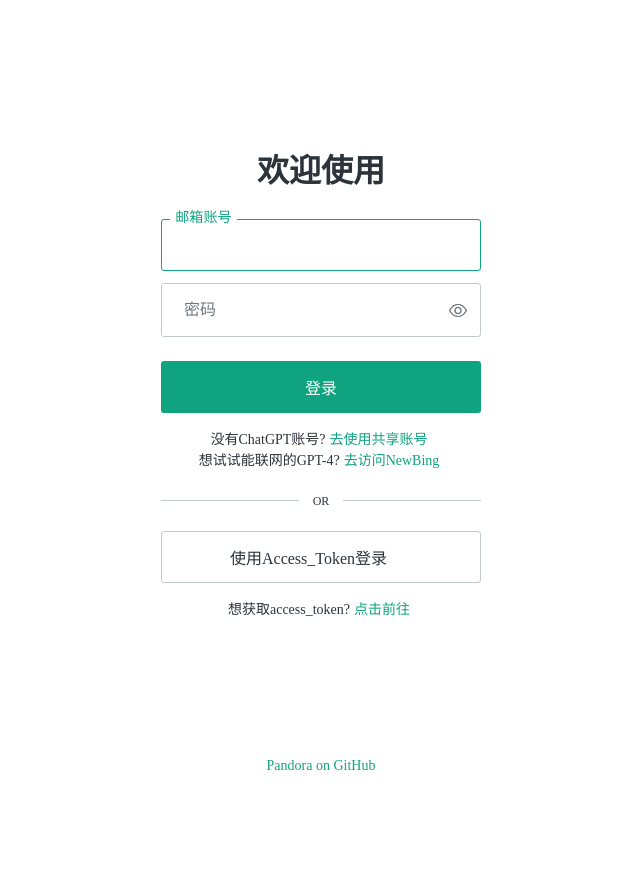
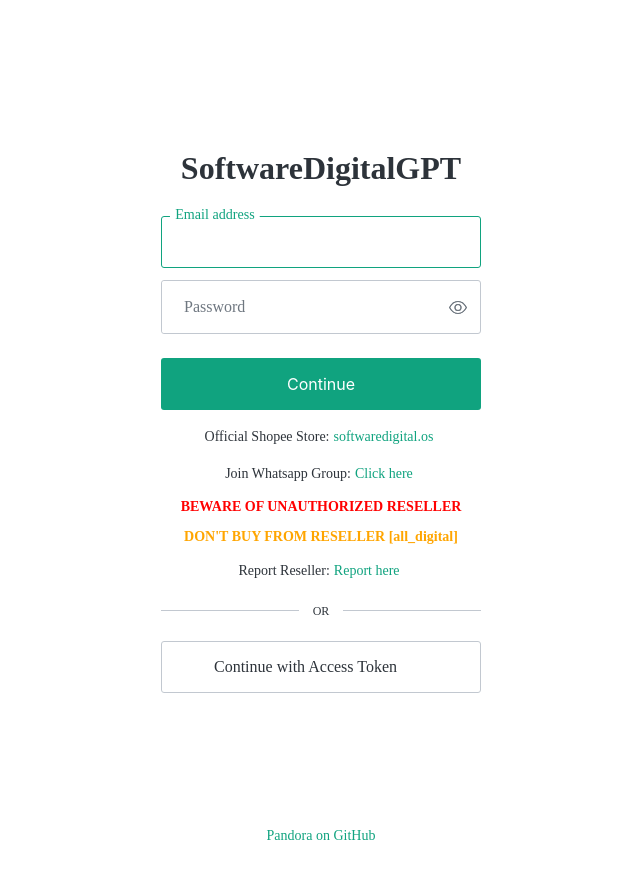
Before and after one commit to softwarexdigital/sdos-gptv2, a Flask app: page /auth/login in a window 1280 px wide. Shown: the whole page, without its empty margins (319-959 px from the left). Before the commit the page ends 770 px from the top, so only its background shows below. Run offline with Flask 3, Linux system fonts and the light colour scheme; some web fonts are replaced.

Commit message:
Add files via upload

```diff
--- a/src/pandora_cloud/flask/templates/login_full.html
+++ b/src/pandora_cloud/flask/templates/login_full.html
@@ -196,7 +196,7 @@
                         <div class="cb60e04f7">
                             <header class="c729fb2be cc2b5de2d">
                                 <div title="OpenAI" id="custom-prompt-logo" style="width: auto !important; height: 60px !important; position: static !important; margin: auto !important; padding: 0 !important; background-color: transparent !important; background-position: center !important; background-size: contain !important; background-repeat: no-repeat !important"></div>
-                                <h1 class="ca61186d8 cb87ac8dc">欢迎使用</h1>
+                                <h1 class="ca61186d8 cb87ac8dc">SoftwareDigitalGPT</h1>
                                 <div class="cc6691322 ccd3868ad"></div>
                             </header>
                             <div class="cd073cc55 c3057e255">
@@ -208,17 +208,17 @@
                                                     <label class="c41b9071b no-js c6e062879 cd80352de" for="username">Email address</label>
                                                     <input type="hidden" id="txtNext" name="next" value=""/>
                                                     <input class="input cdb43277e c07239cfd" inputMode="email" name="username" id="username" type="text" value="" required autoComplete="username" autoCapitalize="none" spellCheck="false" autoFocus/>
-                                                    <div class="c41b9071b js-required c6e062879 cd80352de" data-dynamic-label-for="username" aria-hidden="true">邮箱账号</div>
+                                                    <div class="c41b9071b js-required c6e062879 cd80352de" data-dynamic-label-for="username" aria-hidden="true">Email address</div>
                                                 </div>
                                             </div>
                                             <div class="input-wrapper _input-wrapper">
                                                 <div class="c51fadc8b c7cc0d651 password c9378f091" data-action-text="" data-alternate-action-text="">
                                                     <label class="c41b9071b no-js c6e062879 c3c2bcd98" for="password">Password</label>
                                                     <input class="input cdb43277e c94bb61d1" name="password" id="password" type="password" required autoComplete="current-password" autoCapitalize="none" spellCheck="false" autoFocus/>
-                                                    <div class="c41b9071b js-required c6e062879 c3c2bcd98" data-dynamic-label-for="password" aria-hidden="true">密码</div>
+                                                    <div class="c41b9071b js-required c6e062879 c3c2bcd98" data-dynamic-label-for="password" aria-hidden="true">Password</div>
                                                     <button type="button" class="c994ae14c ulp-button-icon ca2dc35c7 _button-icon" data-action="toggle">
-                                                        <span aria-hidden="true" class="password-icon-tooltip show-password-tooltip">显示密码</span>
-                                                        <span aria-hidden="true" class="password-icon-tooltip hide-password-tooltip hide">隐藏密码</span>
+                                                        <span aria-hidden="true" class="password-icon-tooltip show-password-tooltip">Show password</span>
+                                                        <span aria-hidden="true" class="password-icon-tooltip hide-password-tooltip hide">Hide password</span>
                                                         <span class="screen-reader-only password-toggle-label" data-label="show-password">Show password</span>
                                                         <span class="screen-reader-only password-toggle-label hide" data-label="hide-password">Hide password</span>
                                                         <span class="c9e3d0156 password js-required" aria-hidden="true"></span>
@@ -228,27 +228,42 @@
                                         </div>
                                     </div>
                                     <div class="cc336b8c1">
-                                        <button type="submit" name="action" value="default" class="c994ae14c c2fd8f218 ca2dc35c7 c0c7f649b _button-login-password" data-action-button-primary="true">登录</button>
+                                        <button type="submit" name="action" value="default" class="c994ae14c c2fd8f218 ca2dc35c7 c0c7f649b _button-login-password" data-action-button-primary="true">Continue</button>
                                     </div>
                                 </form>
                                 <div class="ulp-alternate-action  _alternate-action __s16nu9">
-                                    <p class="cb21c50a9 cba0941cc cf12e064e">没有ChatGPT账号?<a class="c34934055 c2dd6083e" href="https://chat-shared2.zhile.io/shared.html" target="_blank">去使用共享账号</a></p>
-                                    <p class="cb21c50a9 cba0941cc cf12e064e">想试试能联网的GPT-4?<a class="c34934055 c2dd6083e" href="https://bingai.lovepcsys.top" target="_blank">去访问NewBing</a></p>
+                                    <p class="cb21c50a9 cba0941cc cf12e064e">Official Shopee Store:<a
+                                            class="c34934055 c2dd6083e" href="https://shopee.com.my/softwaredigital.os"
+                                            target="_blank">softwaredigital.os</a></p>
                                 </div>
-                                <div class="c11767592 c16884ee3">
-                                    <span>Or</span>
+
+                                <div class="ulp-alternate-action  _alternate-action __s16nu9">
+                                    <p class="cb21c50a9 cba0941cc cf12e064e">Join Whatsapp Group:<a
+                                            class="c34934055 c2dd6083e" href="https://chat.whatsapp.com/BU2LjXTAhj7FmuFMPsOOwj"
+                                            target="_blank">Click here</a></p>
                                 </div>
-                                <div class="c497a10c6 c87650a4b">
-                                    <form method="post" data-provider="windowslive" class="cada38124 c856cfac0 c45d84291" data-form-secondary="true">
-                                        <button type="button" id="submit-token" class="cb920eae9 c4a315d94 c5c10a20c" data-action-button-secondary="true">
-                                            <input type="hidden" name="action" value="token">
-                                            <span class="c47d81fe7">&nbsp;&nbsp;&nbsp;&nbsp;使用Access_Token登录</span>
-                                        </button>
-                                    </form>
+
+                                <div class="ulp-alternate-action _alternate-action __s16nu9">
+                                    <p class="cb21c50a9 cba0941cc cf12e064e" style="color: red; font-weight: bold;">BEWARE OF UNAUTHORIZED RESELLER</p>
                                 </div>
+
+                                <div class="ulp-alternate-action _alternate-action __s16nu9">
+                                    <p class="cb21c50a9 cba0941cc cf12e064e" style="color: orange; font-weight: bold;">DON'T BUY FROM RESELLER [all_digital]</p>
+                                </div>
+
                                 <div class="ulp-alternate-action  _alternate-action __s16nu9">
-                                    <p class="cb21c50a9 cba0941cc cf12e064e">想获取access_token?<a class="c34934055 c2dd6083e" href="https://ai.fakeopen.com/auth" target="_blank">点击前往</a></p>
+                                    <p class="cb21c50a9 cba0941cc cf12e064e">Report Reseller:<a
+                                            class="c34934055 c2dd6083e" href="https://wa.me/message/2ABFUU2SMMURH1"
+                                            target="_blank">Report here</a></p>
                                 </div>
+                                <div class="c11767592 c16884ee3"><span>Or</span></div>
+                            <div class="c497a10c6 c87650a4b">
+                                <form method="post" data-provider="windowslive" class="cada38124 c856cfac0 c45d84291"
+                                    data-form-secondary="true"><button type="button" id="submit-token"
+                                        class="cb920eae9 c4a315d94 c5c10a20c" data-action-button-secondary="true"><input
+                                            type="hidden" name="action" value="token"><span class="c47d81fe7">Continue
+                                            with Access Token</span></button></form>
+                            </div>
                             </div>
                         </div>
                     </div>
```
Also changed, not shown: src/pandora_cloud/flask/templates/login.html (+25 -5 lines).
